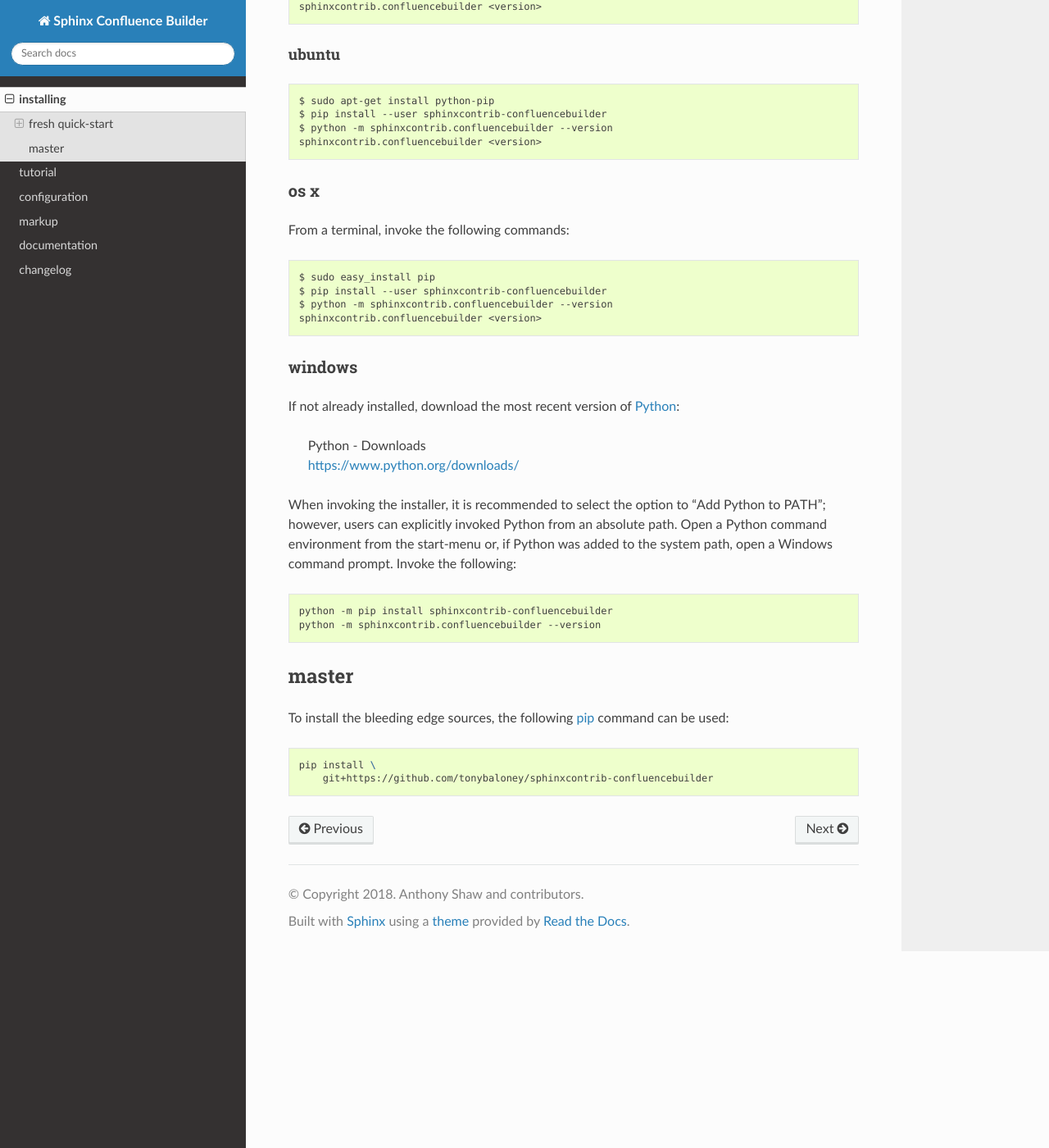
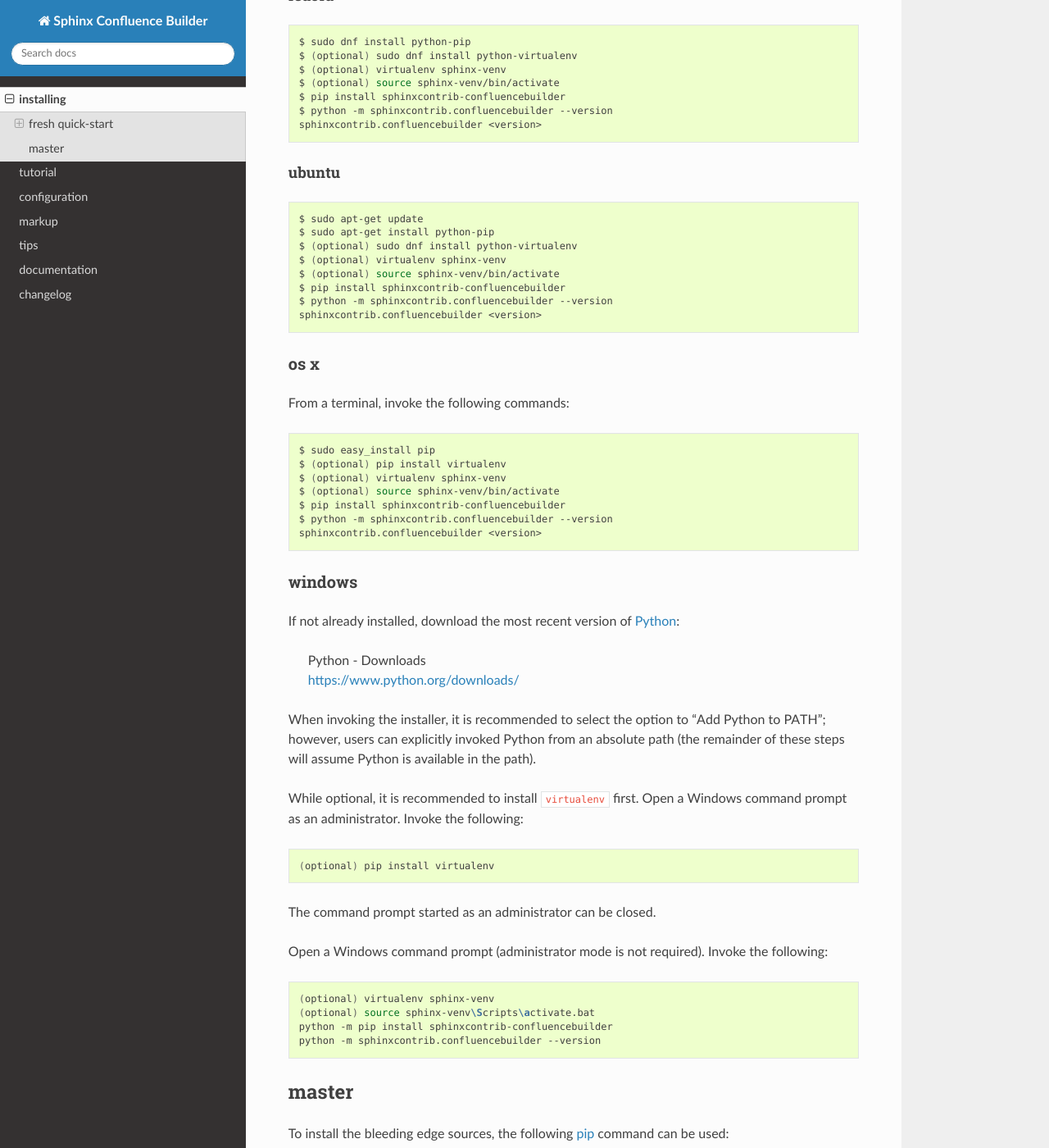
Before and after one commit to sphinx-contrib/confluencebuilder, a Sphinx documentation site: the page built from doc/install.rst, in a window 1280 px wide and 1400 px high, scrolled down 1506 px. Shown: the whole window at 82% size. Built offline with Sphinx 7.4.7 and the Read the Docs theme 2.0.0, drawn with Linux system fonts in a browser that asks for light colours; some of the changed text lies outside the part shown.

```diff
--- a/doc/install.rst
+++ b/doc/install.rst
@@ -4,22 +4,22 @@ installing
 Atlassian Confluence Builder for Sphinx |version| depends on:
 
 * Python_ |supported_python_ver|
-* Requests_
-* Sphinx_ 1.0 or later
+* Requests_ 2.14.0 or later
+* Sphinx_ 1.6.3 or later
 * Confluence_ Cloud or Server |supported_confluence_ver|
 
 The recommended method of installation is using pip_.
 
 .. code-block:: shell
 
-    pip install --user sphinxcontrib-confluencebuilder
+   pip install sphinxcontrib-confluencebuilder
 
 To verify the package has been installed, if desired, the following command can
 be used:
 
 .. code-block:: shell
 
-    python -m sphinxcontrib.confluencebuilder --version
+   python -m sphinxcontrib.confluencebuilder --version
 
 fresh quick-start
 -----------------
@@ -31,12 +31,12 @@ recent version of Python.
 .. note::
 
    If the installation process fails with the following error "AttributeError:
-   '_NamespacePath' object has no attribute 'sort'", try upgrading your
+   '_NamespacePath' object has no attribute 'sort'", try upgrading the
    setuptools module:
 
-    .. code-block:: shell
+   .. code-block:: shell
 
-        python -m pip install --upgrade setuptools
+       python -m pip install --upgrade setuptools
 
 linux
 ~~~~~
@@ -50,41 +50,55 @@ arch
 
 .. code-block:: shell
 
-    $ sudo pacman -S python-pip
-    $ pip install --user sphinxcontrib-confluencebuilder
-    $ python -m sphinxcontrib.confluencebuilder --version
-    sphinxcontrib.confluencebuilder <version>
+   $ sudo pacman -Sy
+   $ sudo pacman -S python-pip
+   $ (optional) sudo pacman -S python-virtualenv
+   $ (optional) virtualenv sphinx-venv
+   $ (optional) source sphinx-venv/bin/activate
+   $ pip install sphinxcontrib-confluencebuilder
+   $ python -m sphinxcontrib.confluencebuilder --version
+   sphinxcontrib.confluencebuilder <version>
 
 centos
 ++++++
 
 .. code-block:: shell
 
-    $ sudo yum install epel-release
-    $ sudo yum install python-pip
-    $ pip install --user sphinxcontrib-confluencebuilder
-    $ python -m sphinxcontrib.confluencebuilder --version
-    sphinxcontrib.confluencebuilder <version>
+   $ sudo yum install epel-release
+   $ sudo yum install python-pip
+   $ (optional) sudo yum install python-virtualenv
+   $ (optional) virtualenv sphinx-venv
+   $ (optional) source sphinx-venv/bin/activate
+   $ pip install sphinxcontrib-confluencebuilder
+   $ python -m sphinxcontrib.confluencebuilder --version
+   sphinxcontrib.confluencebuilder <version>
 
 fedora
 ++++++
 
 .. code-block:: shell
 
-    $ sudo dnf install python-pip
-    $ pip install --user sphinxcontrib-confluencebuilder
-    $ python -m sphinxcontrib.confluencebuilder --version
-    sphinxcontrib.confluencebuilder <version>
+   $ sudo dnf install python-pip
+   $ (optional) sudo dnf install python-virtualenv
+   $ (optional) virtualenv sphinx-venv
+   $ (optional) source sphinx-venv/bin/activate
+   $ pip install sphinxcontrib-confluencebuilder
+   $ python -m sphinxcontrib.confluencebuilder --version
+   sphinxcontrib.confluencebuilder <version>
 
 ubuntu
 ++++++
 
 .. code-block:: shell
 
-    $ sudo apt-get install python-pip
-    $ pip install --user sphinxcontrib-confluencebuilder
-    $ python -m sphinxcontrib.confluencebuilder --version
-    sphinxcontrib.confluencebuilder <version>
+   $ sudo apt-get update
+   $ sudo apt-get install python-pip
+   $ (optional) sudo dnf install python-virtualenv
+   $ (optional) virtualenv sphinx-venv
+   $ (optional) source sphinx-venv/bin/activate
+   $ pip install sphinxcontrib-confluencebuilder
+   $ python -m sphinxcontrib.confluencebuilder --version
+   sphinxcontrib.confluencebuilder <version>
 
 os x
 ~~~~
@@ -93,28 +107,44 @@ From a terminal, invoke the following commands:
 
 .. code-block:: shell
 
-    $ sudo easy_install pip
-    $ pip install --user sphinxcontrib-confluencebuilder
-    $ python -m sphinxcontrib.confluencebuilder --version
-    sphinxcontrib.confluencebuilder <version>
+   $ sudo easy_install pip
+   $ (optional) pip install virtualenv
+   $ (optional) virtualenv sphinx-venv
+   $ (optional) source sphinx-venv/bin/activate
+   $ pip install sphinxcontrib-confluencebuilder
+   $ python -m sphinxcontrib.confluencebuilder --version
+   sphinxcontrib.confluencebuilder <version>
 
 windows
 ~~~~~~~
 
 If not already installed, download the most recent version of Python_:
 
- | Python - Downloads
- | https://www.python.org/downloads/
+   | Python - Downloads
+   | https://www.python.org/downloads/
 
 When invoking the installer, it is recommended to select the option to "Add
 Python to PATH"; however, users can explicitly invoked Python from an absolute
-path. Open a Python command environment from the start-menu or, if Python was
-added to the system path, open a Windows command prompt. Invoke the following:
+path (the remainder of these steps will assume Python is available in the path).
+
+While optional, it is recommended to install ``virtualenv`` first. Open a
+Windows command prompt as an administrator. Invoke the following:
 
 .. code-block:: shell
 
-    python -m pip install sphinxcontrib-confluencebuilder
-    python -m sphinxcontrib.confluencebuilder --version
+   (optional) pip install virtualenv
+
+The command prompt started as an administrator can be closed.
+
+Open a Windows command prompt (administrator mode is not required). Invoke the
+following:
+
+.. code-block:: shell
+
+   (optional) virtualenv sphinx-venv
+   (optional) source sphinx-venv\Scripts\activate.bat
+   python -m pip install sphinxcontrib-confluencebuilder
+   python -m sphinxcontrib.confluencebuilder --version
 
 master
 ------
@@ -123,8 +153,8 @@ To install the bleeding edge sources, the following pip_ command can be used:
 
 .. code-block:: shell
 
-    pip install \
-        git+https://github.com/tonybaloney/sphinxcontrib-confluencebuilder
+   pip install \
+       git+https://github.com/tonybaloney/sphinxcontrib-confluencebuilder
 
 .. _Confluence: https://www.atlassian.com/software/confluence
 .. _Python: https://www.python.org/
```
Also changed, not shown: doc/configuration.rst (+148 -92 lines), doc/documentation.rst (+8 -8 lines), doc/index.rst (+5 -3 lines), doc/markup.rst (+7 -7 lines), doc/tips.rst (added, +96 -0 lines), doc/tutorial.rst (+83 -39 lines).
